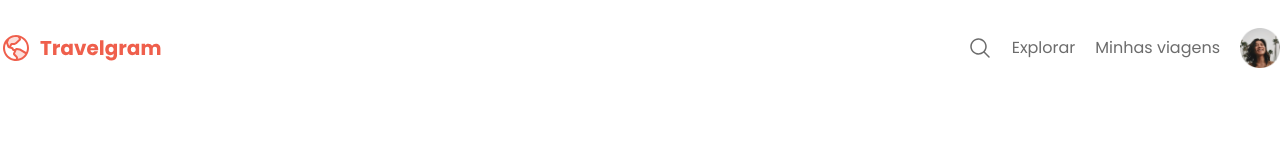
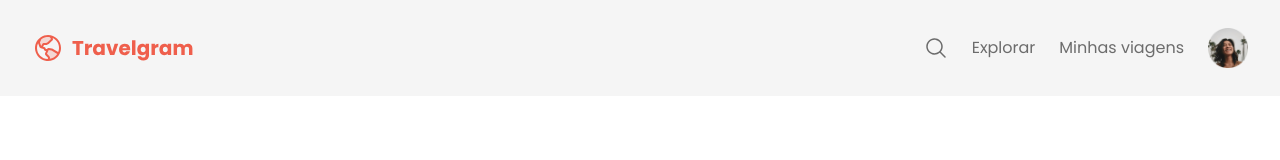
Before and after one commit to juliaassuncao/travelgram, a plain HTML site: page index.html in a window 1280 px wide. Drawn offline with Linux system fonts and the light colour scheme.

Commit message:
style(nav): finaliza nav

```diff
--- a/index.html
+++ b/index.html
@@ -15,7 +15,8 @@
     />
   </head>
   <body>
-    <nav>
+    <div class="bg-surface-color">
+      <nav class="container">
         <a href="#" id="logo">
           <img src="assets/Logo.svg" alt="" />
         </a>
@@ -35,5 +36,10 @@
           </li>
         </ul>
       </nav>
+    </div>
+
+    <header>
+
+    </header>
   </body>
 </html>
--- a/styles/global.css
+++ b/styles/global.css
@@ -35,3 +35,13 @@ a:hover {
   color: var(--brand-color);
   text-decoration: underline;
 }
+
+.container {
+  padding-inline: 2rem;
+  margin-inline: auto;
+  max-width: 80rem;
+}
+
+.bg-surface-color {
+  background-color: var(--surface-color);
+}
--- a/styles/nav.css
+++ b/styles/nav.css
@@ -11,7 +11,7 @@ nav ul {
   list-style: none;
   display: flex;
   align-items: center;
-  gap: 1.25rem;
+  gap: 1.5rem;
 
   padding-block: 0.5rem;
 }
```
Lines whose indentation alone changed are shown as unchanged.
